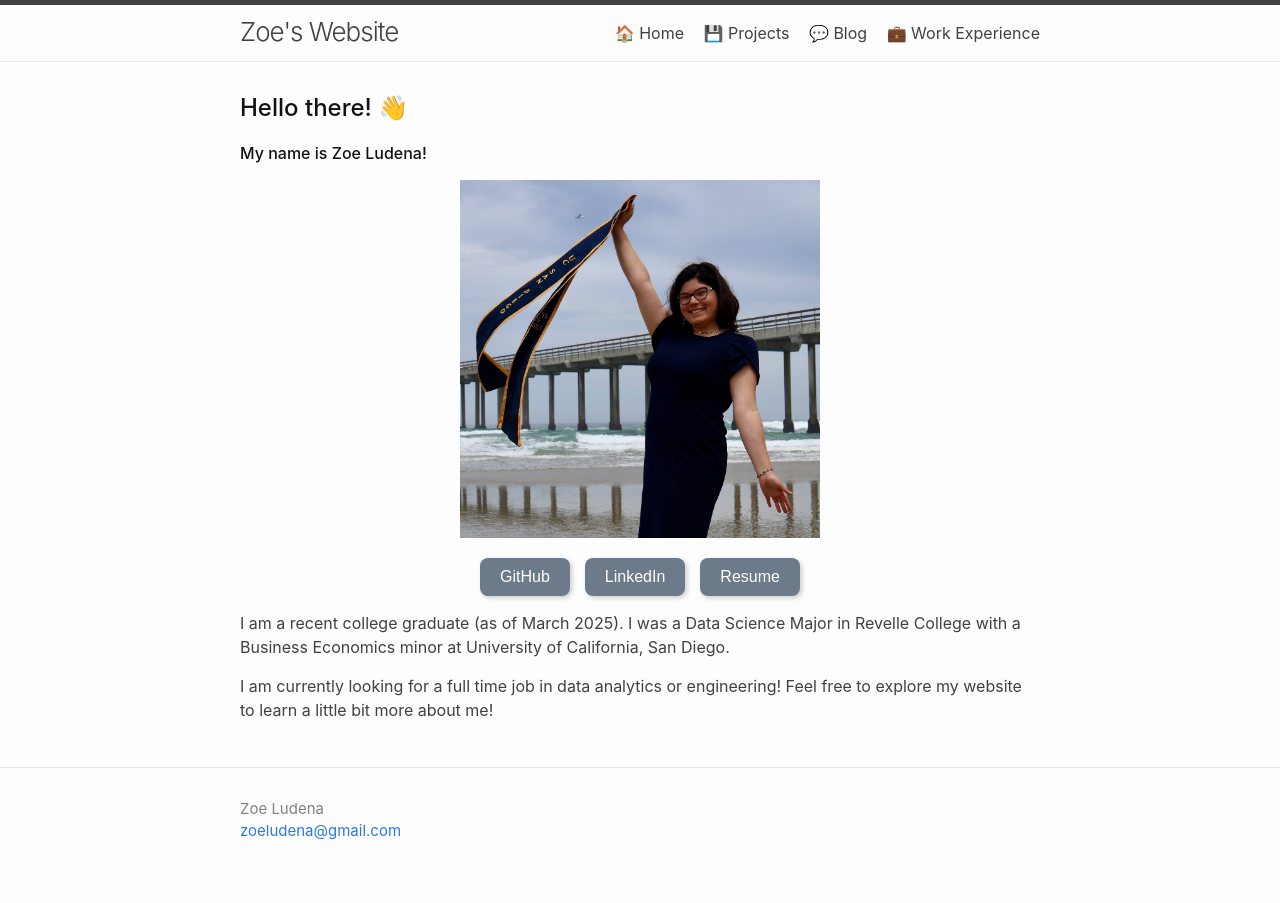
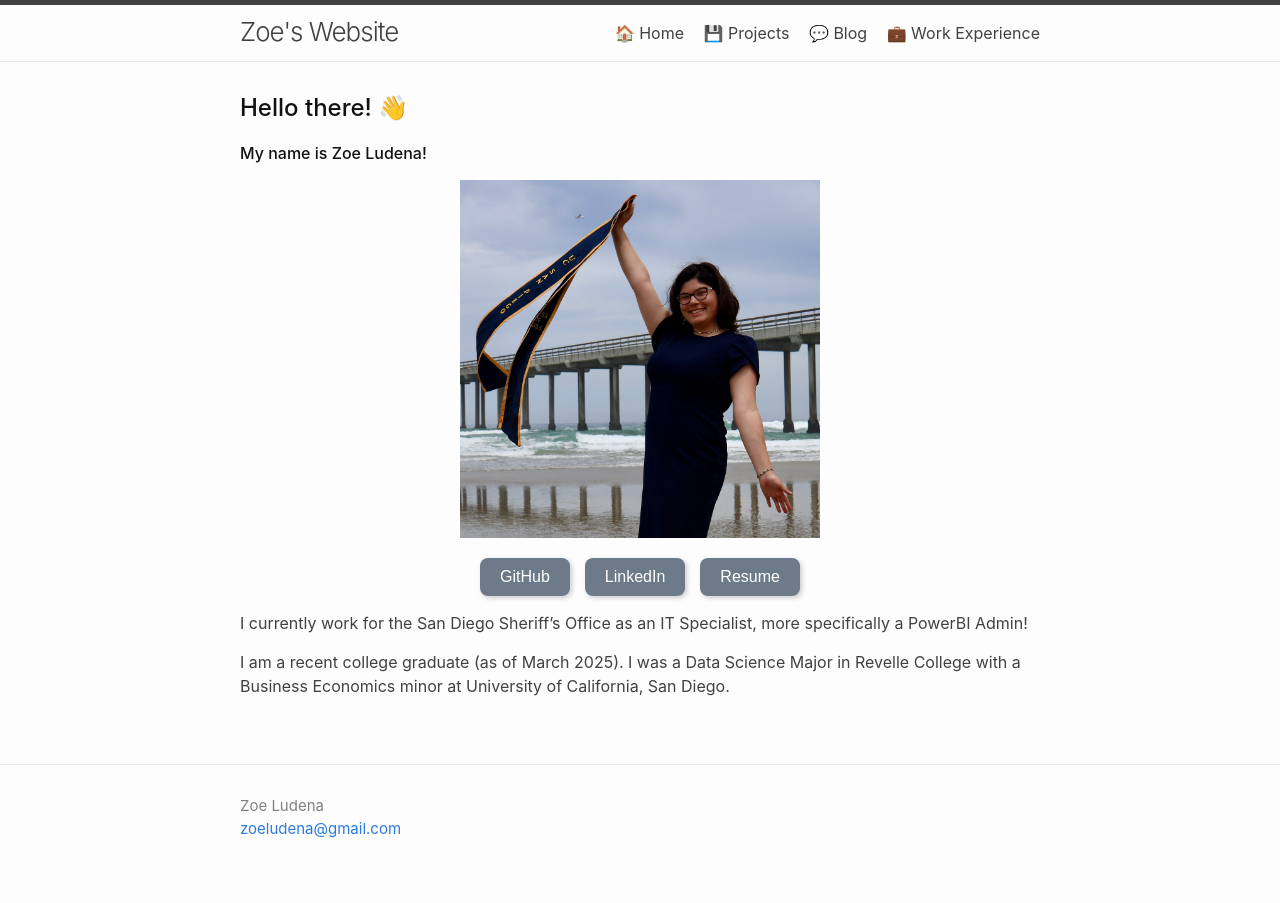
Before and after one commit to zoeludena/zoeludena.github.io, a Jekyll site: the page built from index.md, in a window 1280 px wide. Built offline with Jekyll 4.4.1, drawn with Linux system fonts in a browser that asks for light colours.

Commit message:
Revise personal introduction and job details
Updated job position and description in index.md.

```diff
--- a/index.md
+++ b/index.md
@@ -40,6 +40,6 @@ order: 1
 
 <p></p>
 
+I currently work for the San Diego Sheriff's Office as an IT Specialist, more specifically a PowerBI Admin!
+
 I am a recent college graduate (as of March 2025). I was a Data Science Major in Revelle College with a Business Economics minor at University of California, San Diego.
-
-I am currently looking for a full time job in data analytics or engineering! Feel free to explore my website to learn a little bit more about me!
```
